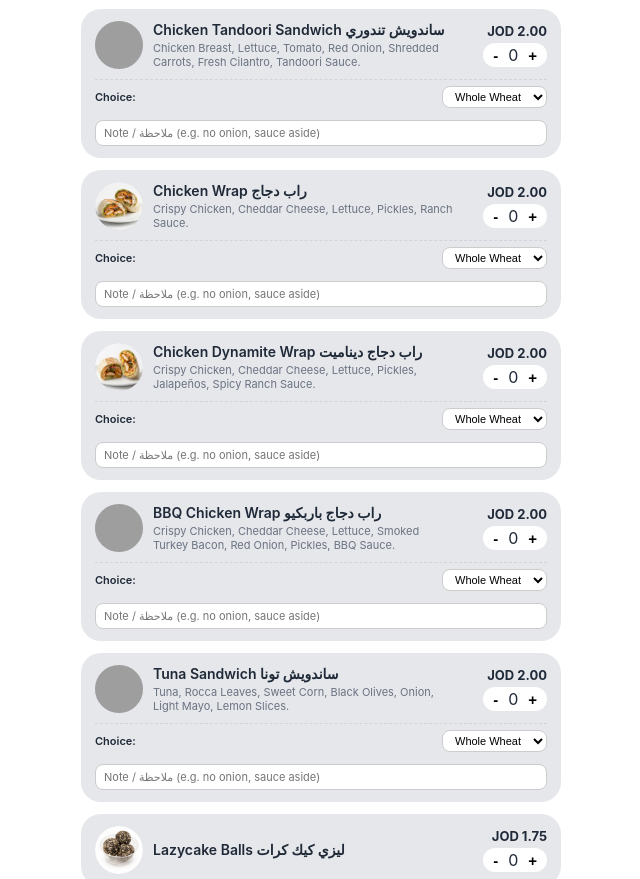
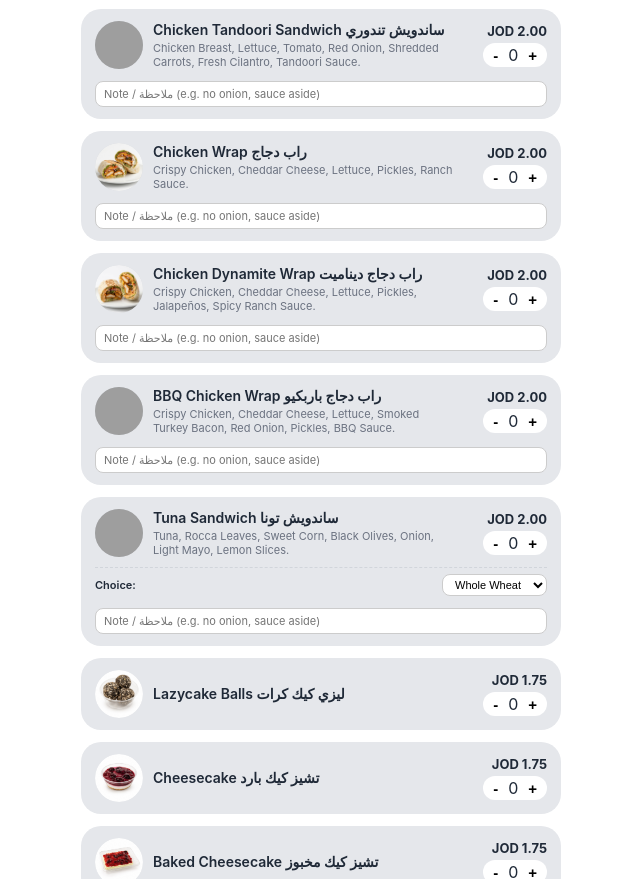
Before and after one commit to mevenj-hub/CoreMenu, a plain HTML site: page index.html in a window 1280 px wide. Shown: the part 3922-4801 px from the top of the page, without its empty margins (319-959 px from the left). Drawn offline with Linux system fonts and the light colour scheme; grey boxes are pictures that could not be loaded.

Commit message:
Update sandwich options in index.html
Removed options from several sandwich items in the menu.

```diff
--- a/index.html
+++ b/index.html
@@ -645,10 +645,10 @@
     { id: 20, name: "Chicken Caesar Sandwich ساندويش سيزر", category: "Sandwiches", price: 2.00, desc: "Grilled Chicken Breast, Iceberg lettuce, Parmesan Cheese, Caesar Sauce.", options: ["Whole Wheat", "White Bread"], img: "Chicken Caesar Sandwich.png" },
     { id: 21, name: "Chicken Pesto Sandwich ساندويش دجاج بالبيستو", category: "Sandwiches", price: 2.00, desc: "Grilled Chicken Breast, Sundried tomatoes, Pesto Dressing, Rocca, Light Mayo and Mozzarella cheese.", options: ["Whole Wheat", "White Bread"], img: "Chicken Pesto Sandwich.png" },
     { id: 22, name: "Chicken Fajita Sandwich ساندويش فاهيتا", category: "Sandwiches", price: 2.00, desc: "Grilled Chicken Breast, Bell pepper, Onion, Dynamite Sauce, Cheddar Cheese.", options: ["Whole Wheat", "White Bread"], img: "Chicken Fajita Sandwich.png" },
-    { id: 23, name: "Chicken Tandoori Sandwich ساندويش تندوري", category: "Sandwiches", price: 2.00, desc: "Chicken Breast, Lettuce, Tomato, Red Onion, Shredded Carrots, Fresh Cilantro, Tandoori Sauce.", options: ["Whole Wheat", "White Bread"], img: "Chicken Tandoori Sandwich.png" },
-    { id: 24, name: "Chicken Wrap راب دجاج", category: "Sandwiches", price: 2.00, desc: "Crispy Chicken, Cheddar Cheese, Lettuce, Pickles, Ranch Sauce.", options: ["Whole Wheat", "White Bread"], img: "Chicken Wrap.png" },
-    { id: 25, name: "Chicken Dynamite Wrap راب دجاج ديناميت", category: "Sandwiches", price: 2.00, desc: "Crispy Chicken, Cheddar Cheese, Lettuce, Pickles, Jalapeños, Spicy Ranch Sauce.", options: ["Whole Wheat", "White Bread"], img: "Chicken Dynamite Wrap.png" },
-    { id: 26, name: "BBQ Chicken Wrap راب دجاج باربكيو", category: "Sandwiches", price: 2.00, desc: "Crispy Chicken, Cheddar Cheese, Lettuce, Smoked Turkey Bacon, Red Onion, Pickles, BBQ Sauce.", options: ["Whole Wheat", "White Bread"], img: "BBQ Chicken Wrap.png" },
+    { id: 23, name: "Chicken Tandoori Sandwich ساندويش تندوري", category: "Sandwiches", price: 2.00, desc: "Chicken Breast, Lettuce, Tomato, Red Onion, Shredded Carrots, Fresh Cilantro, Tandoori Sauce.", options: [], img: "Chicken Tandoori Sandwich.png" },
+    { id: 24, name: "Chicken Wrap راب دجاج", category: "Sandwiches", price: 2.00, desc: "Crispy Chicken, Cheddar Cheese, Lettuce, Pickles, Ranch Sauce.", options: [], img: "Chicken Wrap.png" },
+    { id: 25, name: "Chicken Dynamite Wrap راب دجاج ديناميت", category: "Sandwiches", price: 2.00, desc: "Crispy Chicken, Cheddar Cheese, Lettuce, Pickles, Jalapeños, Spicy Ranch Sauce.", options: [], img: "Chicken Dynamite Wrap.png" },
+    { id: 26, name: "BBQ Chicken Wrap راب دجاج باربكيو", category: "Sandwiches", price: 2.00, desc: "Crispy Chicken, Cheddar Cheese, Lettuce, Smoked Turkey Bacon, Red Onion, Pickles, BBQ Sauce.", options: [], img: "BBQ Chicken Wrap.png" },
     { id: 27, name: "Tuna Sandwich ساندويش تونا", category: "Sandwiches", price: 2.00, desc: "Tuna, Rocca Leaves, Sweet Corn, Black Olives, Onion, Light Mayo, Lemon Slices.", options: ["Whole Wheat", "White Bread"], img: "Tuna Sandwich.png" },
 
     // Desserts
```
